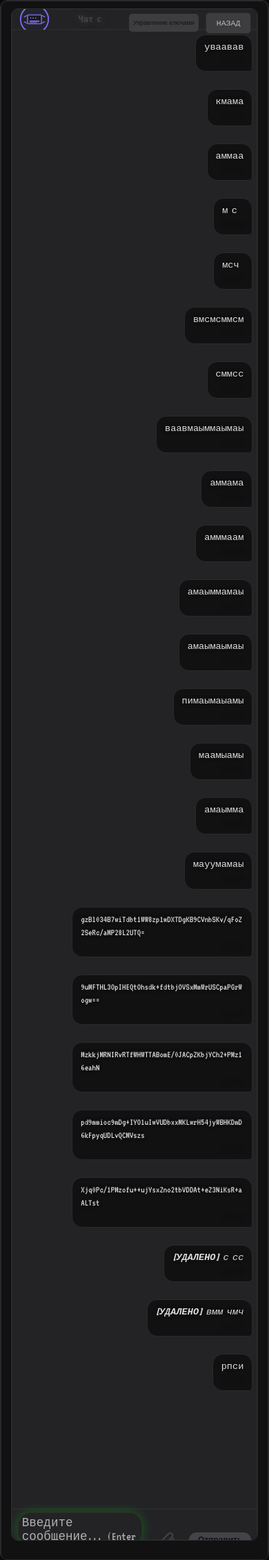
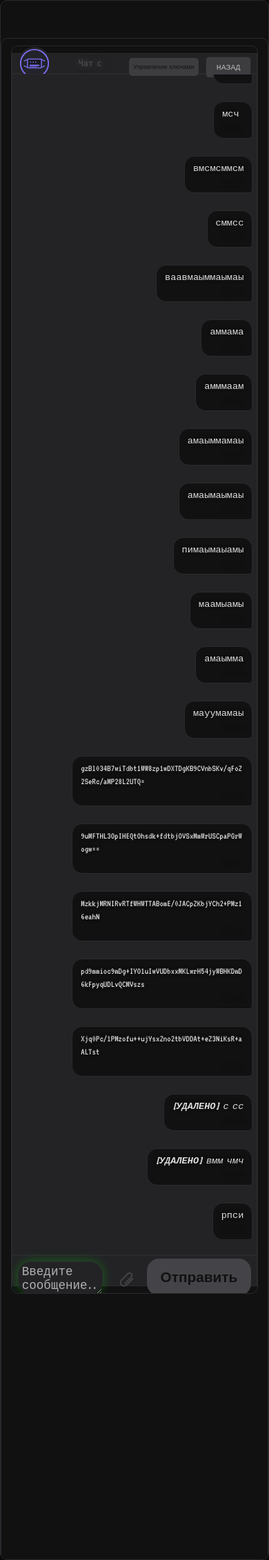
Before and after one commit to Loliko78/anoni, a Flask app: page /chat/1 in a window 390 px wide. Shown: the whole page at 69% size. Run offline with Flask 3, Linux system fonts and the light colour scheme; a user stored in the database is signed in; data comes from the database, SQL or seed files in the repository; some libraries are stand-ins or nearby versions.

Commit message:
мс
авс

```diff
--- a/static/style.css
+++ b/static/style.css
@@ -2611,3 +2611,65 @@
         font-size: 1em;
     }
 }
+
+@media (max-width: 480px) {
+    nav {
+        position: fixed;
+        top: 0;
+        left: 0;
+        width: 100vw;
+        z-index: 1002;
+        background: var(--bg-primary);
+        border-bottom: 2px solid var(--main-accent-color);
+        box-shadow: 0 2px 8px #0004;
+    }
+    .page-container {
+        padding-top: 54px !important;
+    }
+    nav a {
+        font-size: 1.2em;
+        padding: 14px 0;
+        width: 100%;
+        display: block;
+        text-align: center;
+    }
+    nav a:first-child, nav a.active {
+        font-size: 1.4em;
+        font-weight: bold;
+        color: var(--main-accent-color);
+        background: var(--bg-secondary);
+        border-bottom: 2px solid var(--main-accent-color);
+    }
+    .chat-input-form {
+        align-items: center !important;
+        gap: 8px !important;
+    }
+    .chat-send-btn {
+        font-size: 1.3em;
+        min-width: 120px;
+        height: 54px;
+        padding: 0 20px;
+        margin-bottom: 6px;
+        margin-top: 0;
+        border-radius: 18px;
+    }
+    .file-attach-label {
+        align-items: center;
+        height: 54px;
+        margin-bottom: 0;
+        margin-top: 0;
+    }
+    .chat-input {
+        min-height: 54px;
+        font-size: 1.1em;
+        margin-bottom: 0;
+        margin-top: 0;
+    }
+    .chat-container {
+        padding-bottom: 10px;
+        padding-top: 10px;
+        height: calc(100vh - 120px);
+        max-height: 80vh;
+        min-height: 220px;
+    }
+}
```
Also changed, not shown: static/chat.css (+28 -7 lines), templates/base.html (+29 -0 lines).
